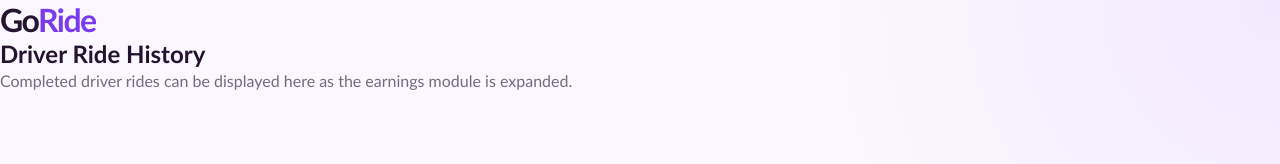
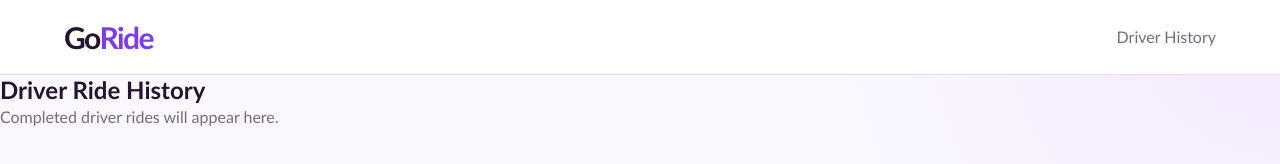
Before and after one commit to HussainBashaM/Ride, a website: page driver/ride-history.html in a window 1280 px wide. Drawn offline with Linux system fonts and the light colour scheme.

Commit message:
Refactor ride-history.html structure and content

```diff
--- a/driver/ride-history.html
+++ b/driver/ride-history.html
@@ -1 +1,53 @@
-<!doctype html><html><head><meta charset="utf-8"><meta name="viewport" content="width=device-width,initial-scale=1"><title>Driver History — GoRide</title><link rel="stylesheet" href="../css/style.css"></head><body><div class="dashboard"><a class="brand" href="../index.html">Go<span>Ride</span></a><section class="panel"><h2>Driver Ride History</h2><p class="muted">Completed driver rides can be displayed here as the earnings module is expanded.</p></section></div></body></html>
+<!doctype html>
+<html lang="en">
+
+<head>
+    <meta charset="utf-8">
+    <meta name="viewport" content="width=device-width, initial-scale=1">
+
+    <title>Driver History — GoRide</title>
+
+    <link rel="stylesheet" href="../css/style.css">
+</head>
+
+<body>
+
+    <div class="dashboard">
+
+        <!-- Top Bar -->
+        <div class="topbar">
+
+            <a class="brand" href="../index.html">
+                Go<span>Ride</span>
+            </a>
+
+            <span class="muted">
+                Driver History
+            </span>
+
+        </div>
+
+        <!-- Ride History -->
+        <section class="panel">
+
+            <h2>Driver Ride History</h2>
+
+            <div id="rideHistory">
+
+                <p class="muted">
+                    Completed driver rides will appear here.
+                </p>
+
+            </div>
+
+        </section>
+
+    </div>
+
+    <!-- GoRide JavaScript -->
+    <script src="../js/app.js"></script>
+    <script src="../js/driver.js"></script>
+
+</body>
+
+</html>
```
